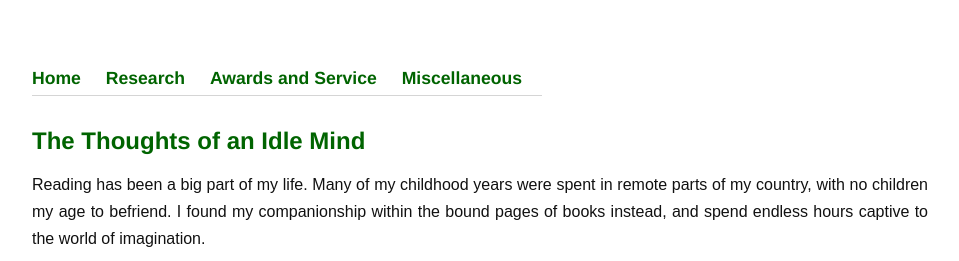
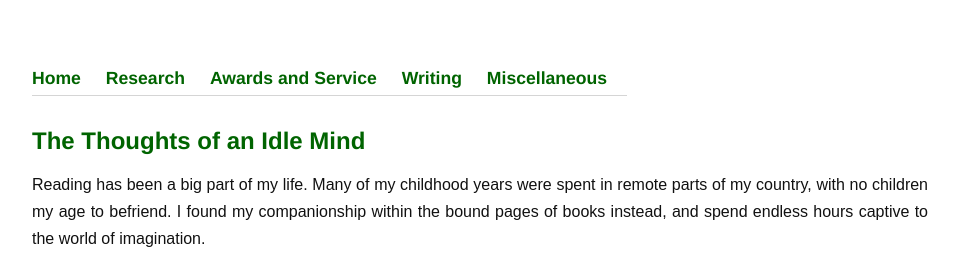
Before and after one commit to Uppaal/Uppaal.github.io, a Jekyll site: the page built from writings.html, in a window 1280 px wide. Shown: the top 261 px of the page, without its empty margins (160-1119 px from the left). Built offline with Jekyll 4.4.1, drawn with Linux system fonts in a browser that asks for light colours.

Commit message:
Update default.html

```diff
--- a/_layouts/default.html
+++ b/_layouts/default.html
@@ -13,7 +13,8 @@
 				<li><a href="/">Home</a></li>
 			   	<li><a href="/publications.html">Research</a></li>
 				<li><a href="/awards_service.html">Awards and Service</a></li>
-	    			<li><a href="/misc.html">Miscellaneous</a></li>
+	    			<li><a href="/writings.html">Writing</a></li>
+				<li><a href="/misc.html">Miscellaneous</a></li>
 	    		</ul>
 			</nav>
 			</div>
```
